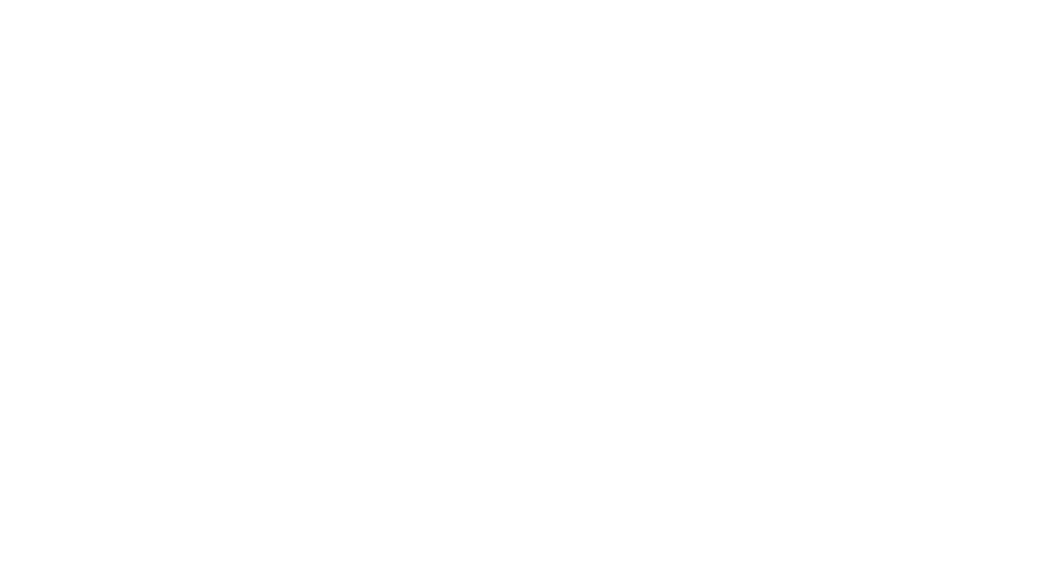
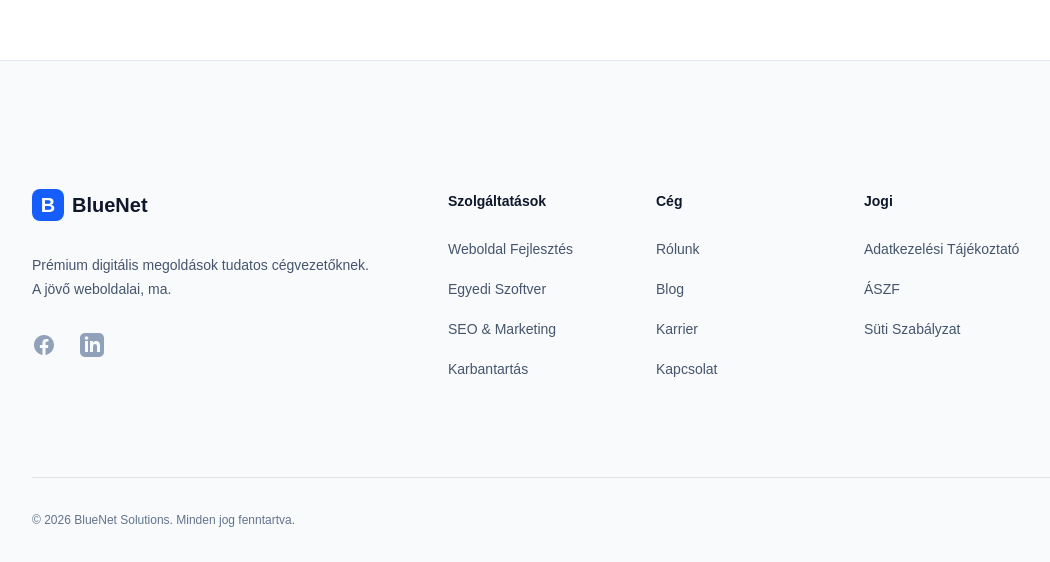
Before and after one commit to Bluenet-dev/viki-vendeghaz, a Next.js app: page / in a window 1280 px wide. Shown: the part 812-1374 px from the top of the page, without its empty margins (0-1050 px from the left). Before the commit the page ends 872 px from the top, so only its background shows below. Built offline with nearby package versions, Linux system fonts and the light colour scheme.

Commit message:
chore: complete core skeleton with footer, header and layout structure

```diff
--- a/src/app/layout.tsx
+++ b/src/app/layout.tsx
@@ -3,6 +3,7 @@ import { Inter, Lexend } from "next/font/google";
 import "./globals.css";
 import clsx from "clsx";
 import { Header } from "@/layout/header";
+import { Footer } from "@/layout/footer";
 
 const inter = Inter({
   subsets: ["latin"],
@@ -53,7 +54,7 @@ export default function RootLayout({
       <body className="font-sans bg-white text-slate-900 min-h-screen flex flex-col">
         <Header />
         <main className="flex-grow">{children}</main>
-        {/* Ide jön majd a Footer */}
+        <Footer />
       </body>
     </html>
   );
--- /dev/null
+++ b/src/components/copyright.tsx
@@ -0,0 +1,22 @@
+"use client";
+
+import { useEffect, useState } from "react";
+
+export function Copyright() {
+  // Kezdeti állapot: null, vagy egy fix szöveg (hogy a szerver ne dobjon hibát)
+  const [year, setYear] = useState<string | null>(null);
+
+  useEffect(() => {
+    // Ez a kód CSAK a böngészőben fut le, miután az oldal betöltött.
+    // Így biztonságos a new Date() használata.
+    setYear(new Date().getFullYear().toString());
+  }, []);
+
+  // Amíg a kliens nem töltött be (szerver oldalon), ne mutassunk semmit (vagy fix 2026-ot),
+  // így elkerüljük a "hydration mismatch" hibát.
+  if (!year) {
+    return <span>2026</span>;
+  }
+
+  return <span>{year}</span>;
+}
--- /dev/null
+++ b/src/layout/footer.tsx
@@ -0,0 +1,154 @@
+import { Link } from "@/components/catalyst/typescript/link";
+import { Copyright } from "@/components/copyright";
+
+const navigation = {
+  szolgaltatasok: [
+    { name: "Weboldal Fejlesztés", href: "/szolgaltatasok/weboldal" },
+    { name: "Egyedi Szoftver", href: "/szolgaltatasok/szoftver" },
+    { name: "SEO & Marketing", href: "/szolgaltatasok/seo" },
+    { name: "Karbantartás", href: "/szolgaltatasok/karbantartas" },
+  ],
+  ceg: [
+    { name: "Rólunk", href: "/rolunk" },
+    { name: "Blog", href: "/blog" },
+    { name: "Karrier", href: "/karrier" },
+    { name: "Kapcsolat", href: "/kapcsolat" },
+  ],
+  jogi: [
+    { name: "Adatkezelési Tájékoztató", href: "/adatkezeles" },
+    { name: "ÁSZF", href: "/aszf" },
+    { name: "Süti Szabályzat", href: "/sutik" },
+  ],
+  social: [
+    {
+      name: "Facebook",
+      href: "#",
+      icon: (props: React.ComponentProps<"svg">) => (
+        <svg fill="currentColor" viewBox="0 0 24 24" {...props}>
+          <path
+            fillRule="evenodd"
+            d="M22 12c0-5.523-4.477-10-10-10S2 6.477 2 12c0 4.991 3.657 9.128 8.438 9.878v-6.987h-2.54V12h2.54V9.797c0-2.506 1.492-3.89 3.777-3.89 1.094 0 2.238.195 2.238.195v2.46h-1.26c-1.243 0-1.63.771-1.63 1.562V12h2.773l-.443 2.89h-2.33v6.988C18.343 21.128 22 16.991 22 12z"
+            clipRule="evenodd"
+          />
+        </svg>
+      ),
+    },
+    {
+      name: "LinkedIn",
+      href: "#",
+      icon: (props: React.ComponentProps<"svg">) => (
+        <svg fill="currentColor" viewBox="0 0 24 24" {...props}>
+          <path
+            fillRule="evenodd"
+            d="M19 0h-14c-2.761 0-5 2.239-5 5v14c0 2.761 2.239 5 5 5h14c2.762 0 5-2.239 5-5v-14c0-2.761-2.238-5-5-5zm-11 19h-3v-11h3v11zm-1.5-12.268c-.966 0-1.75-.79-1.75-1.764s.784-1.764 1.75-1.764 1.75.79 1.75 1.764-.783 1.764-1.75 1.764zm13.5 12.268h-3v-5.604c0-3.368-4-3.113-4 0v5.604h-3v-11h3v1.765c1.396-2.586 7-2.777 7 2.476v6.759z"
+            clipRule="evenodd"
+          />
+        </svg>
+      ),
+    },
+  ],
+};
+
+export function Footer() {
+  return (
+    <footer
+      className="bg-slate-50 border-t border-slate-200"
+      aria-labelledby="footer-heading"
+    >
+      <h2 id="footer-heading" className="sr-only">
+        Lábléc
+      </h2>
+      <div className="mx-auto max-w-7xl px-6 pb-8 pt-16 sm:pt-24 lg:px-8 lg:pt-32">
+        <div className="xl:grid xl:grid-cols-3 xl:gap-8">
+          <div className="space-y-8">
+            {/* LOGÓ HELYE */}
+            <div className="flex items-center gap-2 font-display font-bold text-xl text-slate-900">
+              <div className="size-8 bg-blue-600 rounded-lg flex items-center justify-center text-white font-sans">
+                B
+              </div>
+              BlueNet
+            </div>
+            <p className="text-sm leading-6 text-slate-600">
+              Prémium digitális megoldások tudatos cégvezetőknek. <br />A jövő
+              weboldalai, ma.
+            </p>
+            <div className="flex space-x-6">
+              {navigation.social.map((item) => (
+                <a
+                  key={item.name}
+                  href={item.href}
+                  className="text-slate-400 hover:text-slate-500"
+                >
+                  <span className="sr-only">{item.name}</span>
+                  <item.icon className="h-6 w-6" aria-hidden="true" />
+                </a>
+              ))}
+            </div>
+          </div>
+          <div className="mt-16 grid grid-cols-2 gap-8 xl:col-span-2 xl:mt-0">
+            <div className="md:grid md:grid-cols-2 md:gap-8">
+              <div>
+                <h3 className="text-sm font-semibold leading-6 text-slate-900">
+                  Szolgáltatások
+                </h3>
+                <ul role="list" className="mt-6 space-y-4">
+                  {navigation.szolgaltatasok.map((item) => (
+                    <li key={item.name}>
+                      <Link
+                        href={item.href}
+                        className="text-sm leading-6 text-slate-600 hover:text-slate-900"
+                      >
+                        {item.name}
+                      </Link>
+                    </li>
+                  ))}
+                </ul>
+              </div>
+              <div className="mt-10 md:mt-0">
+                <h3 className="text-sm font-semibold leading-6 text-slate-900">
+                  Cég
+                </h3>
+                <ul role="list" className="mt-6 space-y-4">
+                  {navigation.ceg.map((item) => (
+                    <li key={item.name}>
+                      <Link
+                        href={item.href}
+                        className="text-sm leading-6 text-slate-600 hover:text-slate-900"
+                      >
+                        {item.name}
+                      </Link>
+                    </li>
+                  ))}
+                </ul>
+              </div>
+            </div>
+            <div className="md:grid md:grid-cols-2 md:gap-8">
+              <div>
+                <h3 className="text-sm font-semibold leading-6 text-slate-900">
+                  Jogi
+                </h3>
+                <ul role="list" className="mt-6 space-y-4">
+                  {navigation.jogi.map((item) => (
+                    <li key={item.name}>
+                      <Link
+                        href={item.href}
+                        className="text-sm leading-6 text-slate-600 hover:text-slate-900"
+                      >
+                        {item.name}
+                      </Link>
+                    </li>
+                  ))}
+                </ul>
+              </div>
+            </div>
+          </div>
+        </div>
+        <div className="mt-16 border-t border-slate-900/10 pt-8 sm:mt-20 lg:mt-24">
+          <p className="text-xs leading-5 text-slate-500">
+            &copy; <Copyright /> BlueNet Solutions. Minden jog fenntartva.
+          </p>
+        </div>
+      </div>
+    </footer>
+  );
+}
```
